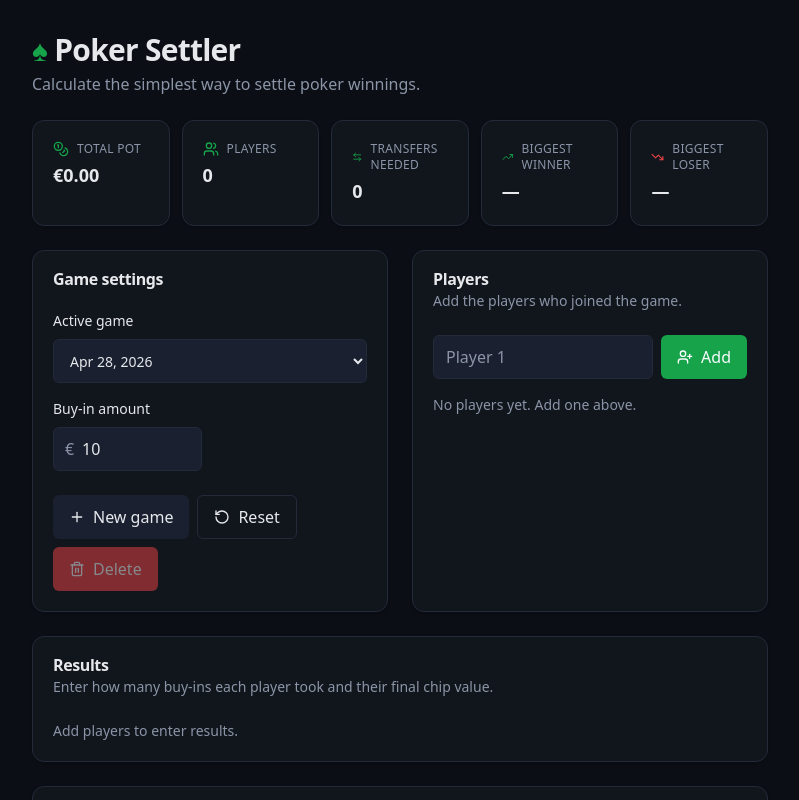
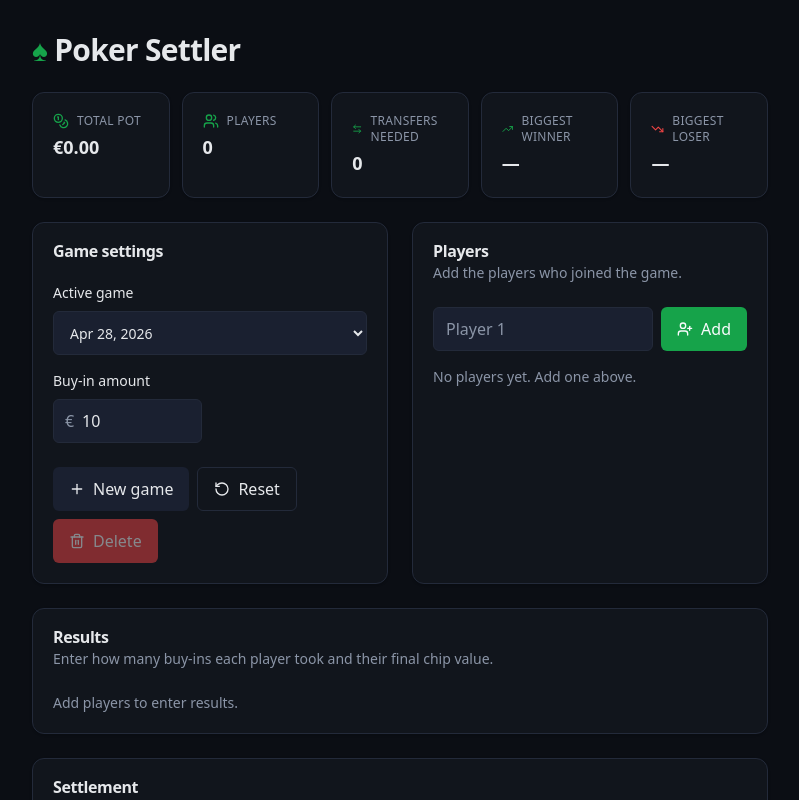
Before and after one commit to benjamindotdev/pokersettle, a React (Vite) app: page / in a window 1280 px wide. Shown: the top 800 px of the page, without its empty margins (240-1039 px from the left). Built offline with nearby package versions, Linux system fonts and the light colour scheme.

Commit message:
Drop removed currency field from settings literals

```diff
--- a/src/App.tsx
+++ b/src/App.tsx
@@ -23,7 +23,7 @@ function makeGame(name = "New game"): Game {
     name,
     createdAt: now,
     updatedAt: now,
-    settings: { buyInAmount: 10, currency: "EUR" },
+    settings: { buyInAmount: 10 },
     players: [],
   };
 }
@@ -113,7 +113,7 @@ export default function App() {
     }));
 
   const players = activeGame?.players ?? [];
-  const settings = activeGame?.settings ?? { buyInAmount: 10, currency: "EUR" as const };
+  const settings = activeGame?.settings ?? { buyInAmount: 10 };
 
   const nets = useMemo(() => computeNets(players, settings.buyInAmount), [players, settings.buyInAmount]);
   const balance = useMemo(() => computeBalance(nets), [nets]);
--- a/src/components/Header.tsx
+++ b/src/components/Header.tsx
@@ -4,9 +4,6 @@ export function Header() {
       <h1 className="text-2xl sm:text-3xl font-bold tracking-tight">
         <span className="text-primary">♠</span> Poker Settler
       </h1>
-      <p className="text-sm sm:text-base text-muted-foreground">
-        Calculate the simplest way to settle poker winnings.
-      </p>
     </header>
   );
 }
```
Also changed, not shown: 1 other file (tests, documents, lock files or other folders).
